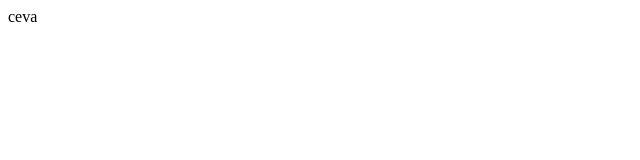
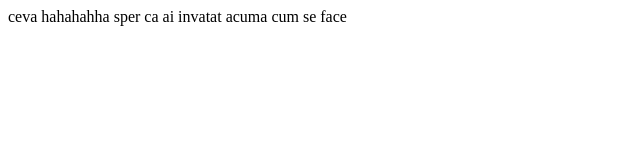
Before and after one commit to wwwrt/Curs3TDP, a plain HTML site: page index.html in a window 1280 px wide. Shown: the whole page, without its empty margins (0-640 px from the left). Drawn offline with Linux system fonts and the light colour scheme.

Commit message:
sper ca ai invatat acum

```diff
--- a/index.html
+++ b/index.html
@@ -15,7 +15,8 @@
 
         <div>
             <div></div>
-            ceva
+            ceva hahahahha
+            sper ca ai invatat acuma cum se face
             <div></div>
         </div>
     </div>
```
